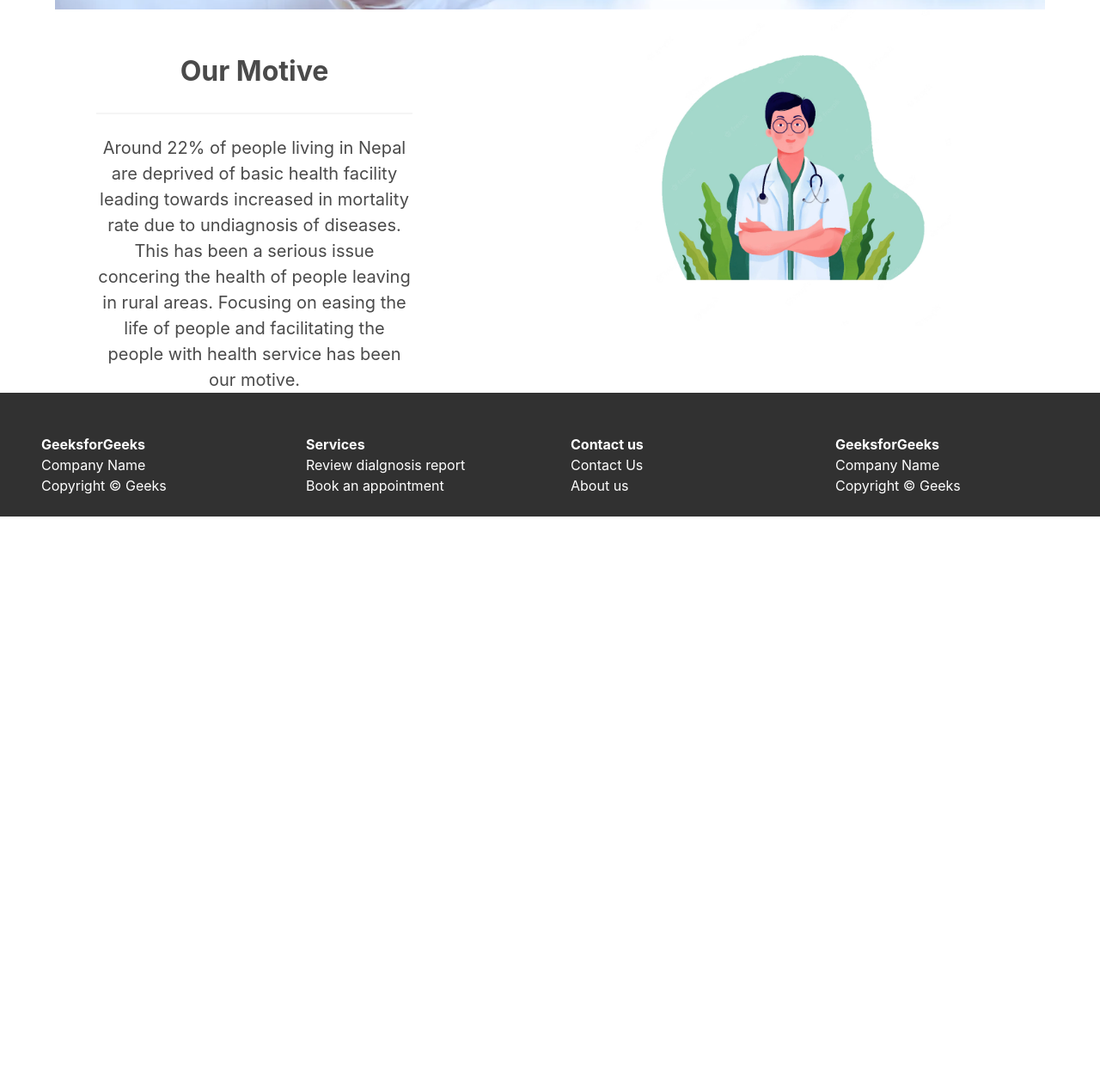
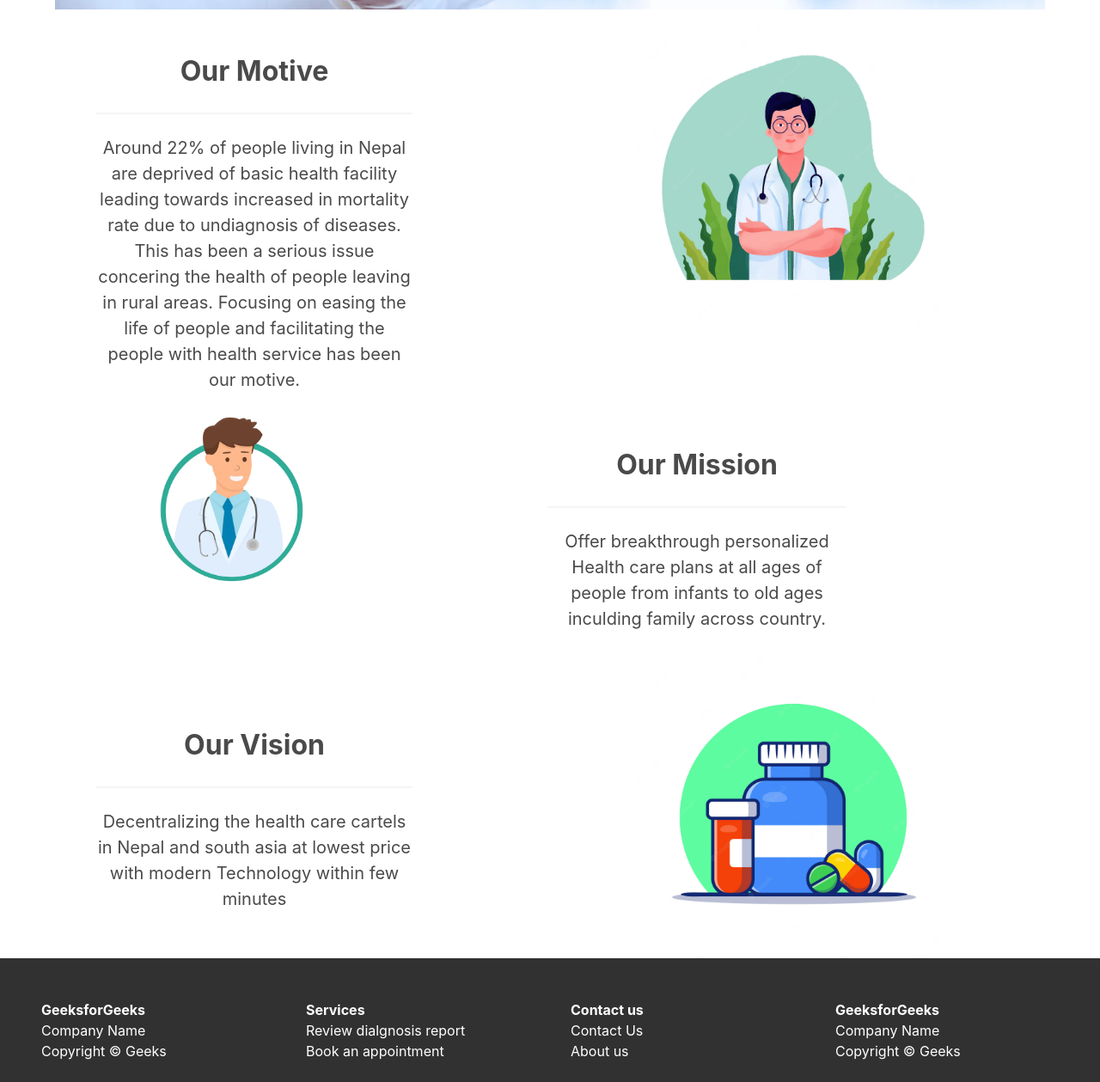
Before and after one commit to shreya2057/ace_project, a Flask app: page / in a window 1280 px wide. Shown: the part 541-1800 px from the top of the page at 86% size. Before the commit the page ends 1142 px from the top, so only its background shows below. Run offline with Flask 2, Linux system fonts and the light colour scheme.

Commit message:
Home screen completed

```diff
--- a/website/static/index.js
+++ b/website/static/index.js
@@ -92,8 +92,8 @@ document.addEventListener("DOMContentLoaded", () => {
 });
 
 
-function hide(){
-	document.getElementById("flash").hidden=true
+function hideMessage(){
+	document.getElementById("flash").hidden=true;
 }
 
 function getDoctor(){
--- a/website/templates/base.html
+++ b/website/templates/base.html
@@ -126,19 +126,19 @@
 		</div>
 		<button class="modal-close is-large" aria-label="close"></button>
 		<!-- Flash Message -->
-		<div>
+		<div id="flash">
 		{%with messages = get_flashed_messages(with_categories=true)%} {% if
 		messages %} {%for category,message in messages%} {% if category=='error' %}
 		<div class="box flash-message has-background-danger mt-3 ml-6 mr-6" role="alert">
 			{{message}}
-			<button class="close pull-right" type="button" data-dismiss="alert">
+			<button class="close pull-right" type="button" data-dismiss="alert" onclick="hideMessage();">
 				<span aria-hidden="true">&times;</span>
 			</button>
 		</div>
 		{%else%}
 		<div class="box flash-message has-background-primary mt-3 ml-6 mr-6" role="alert">
 			{{message}}
-			<button class="close pull-right" type="button" data-dismiss="alert" onclick="hide()">
+			<button class="close pull-right" type="button" data-dismiss="alert" onclick="hideMessage();">
 				<span aria-hidden="true">&times;</span>
 			</button>
 		</div>
--- a/website/templates/home.html
+++ b/website/templates/home.html
@@ -13,7 +13,7 @@
 		</div>
 	</section>
 
-	<section id="about ">
+	<section id="motive ">
 		<div class="columns">
 		<div class="column is-one-third mt-6 ml-6 has-text-end">
 		<div class="is-size-3 has-text-weight-bold has-text-centered"> Our Motive </div>
@@ -32,5 +32,46 @@
 		  </div>
 	</div>
 	</section>
+
+	<section id="mission">
+		<div class="columns ml-6">
+			<div class="column is-one-quarter pl-6">
+				<figure class="image">
+				  <img src="{{ url_for('static',filename='images/doctorProfile.jpg') }}" height="100px" alt="Image">
+				</figure>
+			  </div>
+
+		<div class="column is-2">
+		  </div>
+		  <div class="column is-one-third mt-6 ml-6 has-text-end">
+			<div class="is-size-3 has-text-weight-bold has-text-centered"> Our Mission </div>
+			<hr style="color: 50%">
+			<div class="is-size-5 has-text-centered">
+				Offer breakthrough personalized Health care plans at all ages of people from infants to old ages
+				inculding family across country.
+			</div>
+			</div>
+	</div>
+	</section>
+
+	<section id="motive ">
+		<div class="columns">
+		<div class="column is-one-third mt-6 ml-6 has-text-end">
+		<div class="is-size-3 has-text-weight-bold has-text-centered mt-6"> Our Vision </div>
+		<hr style="color: 50%">
+		<div class="is-size-5 has-text-centered">
+			Decentralizing the health care cartels in Nepal and south asia at lowest price with modern Technology within few minutes
+		</div>
+		</div>
+		<div class="column is-one-fifth">
+		  </div>
+		<div class="column is-one-third">
+			<figure class="image">
+			  <img src="{{ url_for('static',filename='images/medicine.jpg') }}" height="100px" alt="Image">
+			</figure>
+		  </div>
+	</div>
+	</section>
+
 </div>
 {%endblock%}
```
Also changed, not shown: website/static/images/medicine.jpg (added), website/static/images/uploads/scans/scan-Shreya_Shrestha-2022-11-12_174634.128377.jpg (added), website/static/images/uploads/scans/scan-Shreya_Shrestha-2022-11-12_181121.512838.jpg (added).
